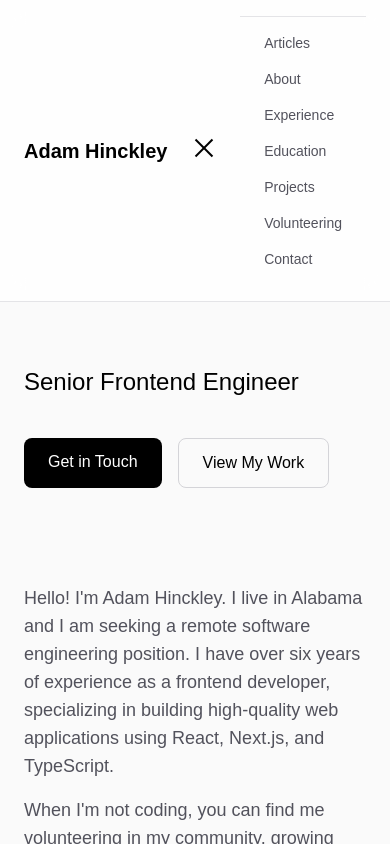
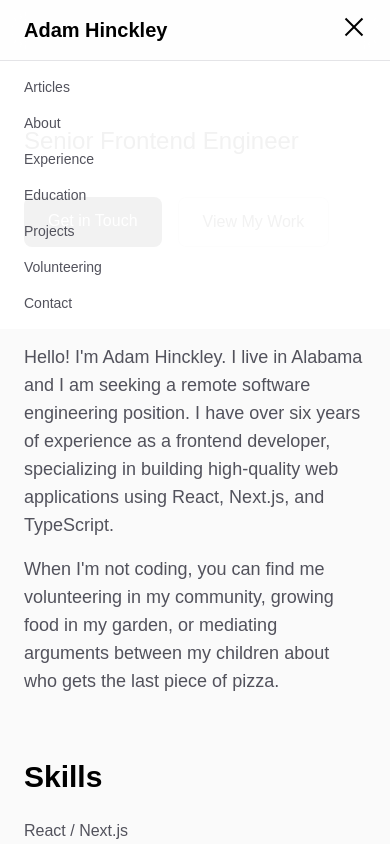
Before and after one commit to adamhinckley/adam-hinckley, a Next.js app: page / in a window 390 px wide. Both pictures are taken after a click on the button "Toggle menu". Shown: the top 844 px of the page. Built offline with nearby package versions, Linux system fonts and the light colour scheme; no server answers.

Commit message:
Refactor MobileNav component structure for improved layout and accessibility

```diff
--- a/app/components/MobileNav.tsx
+++ b/app/components/MobileNav.tsx
@@ -5,7 +5,7 @@ import Link from "next/link";
 const MobileNav = () => {
   const [isMenuOpen, setIsMenuOpen] = useState(false);
   return (
-    <>
+    <div className="md:hidden">
       {/* Hamburger Button */}
       <button
         className="md:hidden flex flex-col gap-1.5 w-6 h-6"
@@ -31,11 +31,12 @@ const MobileNav = () => {
 
       {/* Mobile Navigation Menu */}
       {isMenuOpen && (
-        <div className="md:hidden border-t border-zinc-200 dark:border-zinc-800">
+        <div className="absolute left-0 right-0 top-full border-t border-zinc-200 dark:border-zinc-800 bg-white/95 dark:bg-black/95 backdrop-blur-md">
           <div className="max-w-4xl mx-auto px-6 py-4 flex flex-col gap-4">
             <Link
               href="/articles"
               className="text-sm text-zinc-600 dark:text-zinc-400 hover:text-black dark:hover:text-white transition"
+              onClick={() => setIsMenuOpen(false)}
             >
               Articles
             </Link>
@@ -84,7 +85,7 @@ const MobileNav = () => {
           </div>
         </div>
       )}
-    </>
+    </div>
   );
 };
 
```
